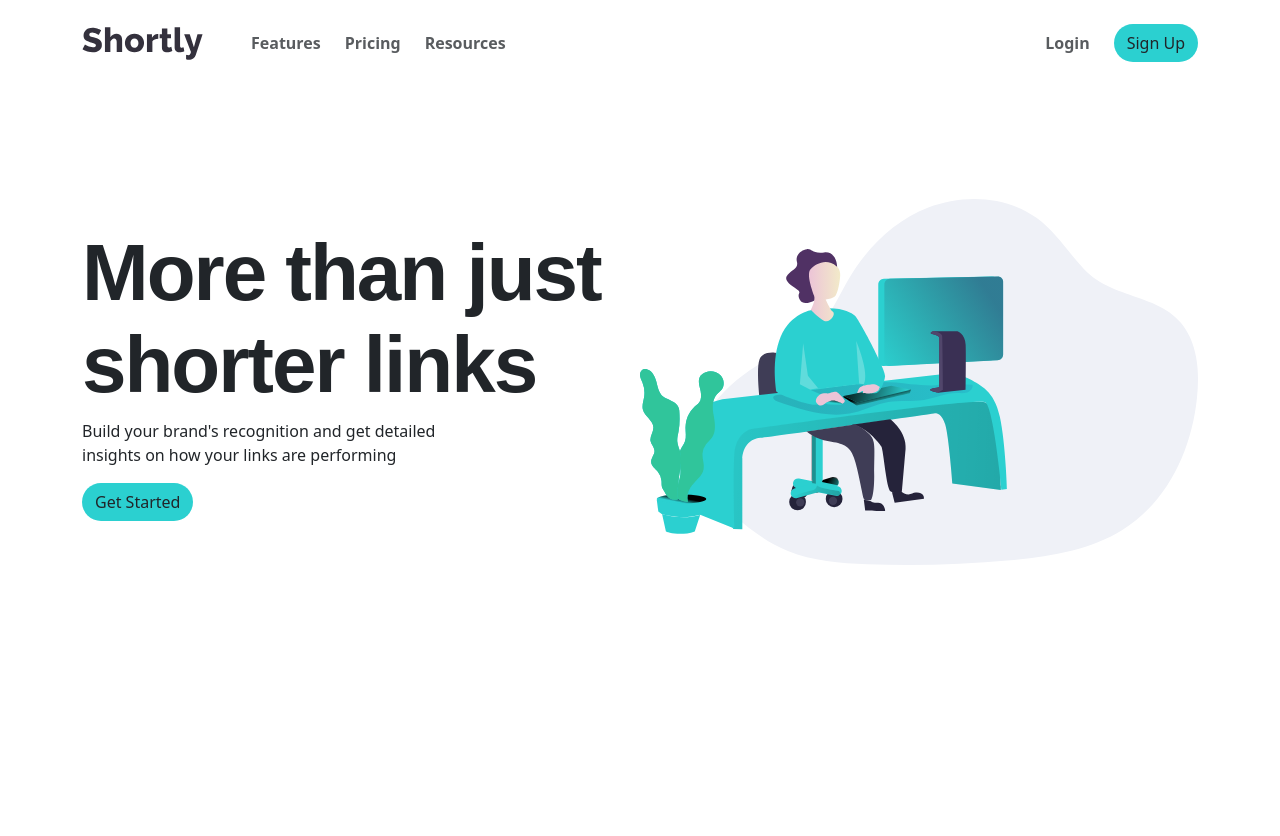
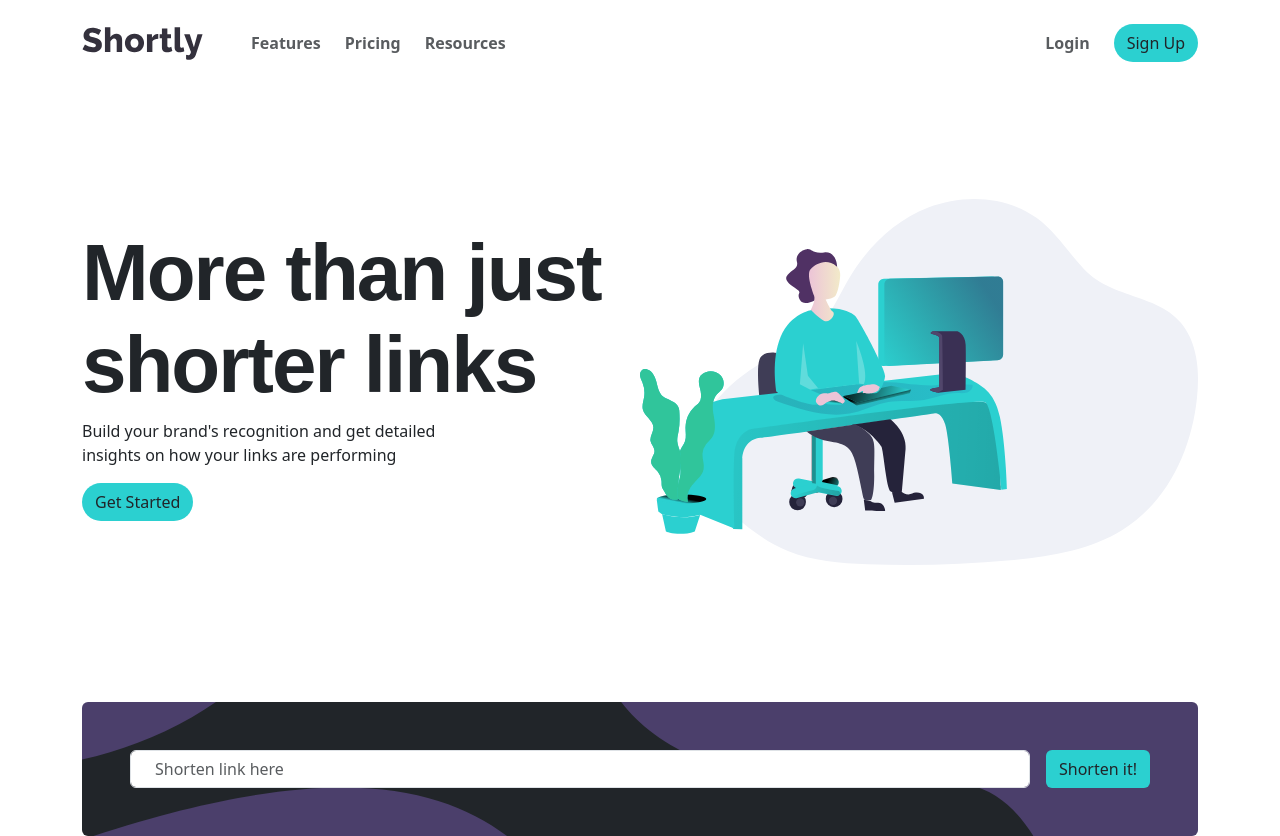
Before and after one commit to abdalsimam1-sketch/url-shortening-app, a React (Vite) app: page / in a window 1280 px wide. Before the commit the page ends 800 px from the top, so only its background shows below. Built offline with nearby package versions, Linux system fonts and the light colour scheme.

Commit message:
add : search section with controlled input element

```diff
--- a/src/index.css
+++ b/src/index.css
@@ -198,3 +198,18 @@
 .hero-section > div {
   flex: 1;
 }
+
+.search-section {
+  background-image: url(./assets/images/bg-boost-mobile.svg);
+  background-repeat: no-repeat;
+  background-size: fill;
+  background-position: right;
+}
+
+@media (min-width: 768px) {
+  .search-section {
+    background-image: url(./assets/images/bg-boost-desktop.svg);
+  }
+}
+@media (min-width: 1024px) {
+}
--- a/src/pages/Home.jsx
+++ b/src/pages/Home.jsx
@@ -1,8 +1,9 @@
-import React from "react";
+import React, { useState } from "react";
 import logo from "../assets/images/logo.svg";
 import heroPic from "../assets/images/illustration-working.svg";
 
 export const Home = () => {
+  const [link, setLink] = useState("");
   return (
     <main className="container">
       <nav className="d-flex justify-content-between align-items-center mt-4">
@@ -35,6 +36,18 @@ export const Home = () => {
           <img src={heroPic} alt="hero section image" className="img-fluid" />
         </div>
       </section>
+      <section className="search-section p-5 bg-dark rounded mt-3 m-md-0">
+        <form className="d-flex flex-column gap-3 flex-md-row text-nowrap ">
+          <input
+            value={link}
+            onChange={(e) => setLink(e.target.value)}
+            type="text"
+            className="form-control ps-4"
+            placeholder="Shorten link here"
+          />
+          <button className="btn signup-button">Shorten it!</button>
+        </form>
+      </section>
     </main>
   );
 };
```
